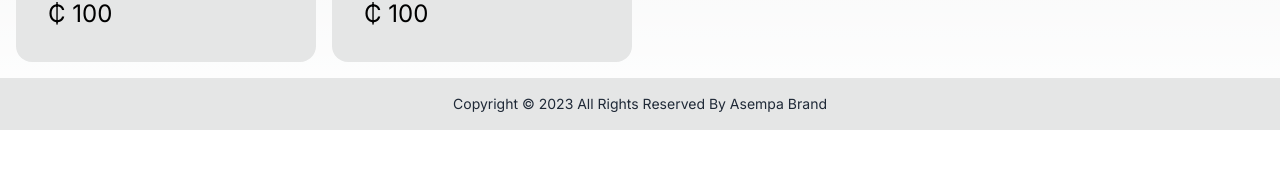
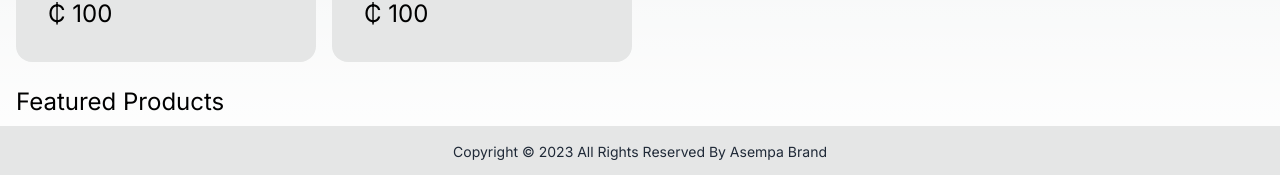
Before and after one commit to owusuvictorjnr/Asempa-ts, a Next.js app: page / in a window 1280 px wide. Shown: the part 938-1113 px from the top of the page. Before the commit the page ends 1068 px from the top, so only its background shows below. Built offline with nearby package versions, Linux system fonts and the light colour scheme.

Commit message:
TODO: add other features

```diff
--- a/app/(frontend)/page.tsx
+++ b/app/(frontend)/page.tsx
@@ -4,12 +4,19 @@ import data from '@/lib/data'
 export default function Home() {
   return (
     <>
-      <h2 className="py-2 text-2xl capitalize">latest products</h2>
+      <div className="">
+        <h2 className="py-2 text-2xl capitalize">latest products</h2>
 
-      <div className="grid grid-cols-1 gap-4 md:grid-cols-3 lg:grid-cols-4">
-        {data.products.map((product) => (
-          <ProductItem key={product.slug} product={product} />
-        ))}
+        <div className="grid grid-cols-1 gap-4 md:grid-cols-3 lg:grid-cols-4">
+          {data.products.map((product) => (
+            <ProductItem key={product.slug} product={product} />
+          ))}
+        </div>
+
+        {/* TODO: other products will go here */}
+        <div className="">
+          <h2 className="py-2 text-2xl capitalize">featured products</h2>
+        </div>
       </div>
     </>
   )
```
